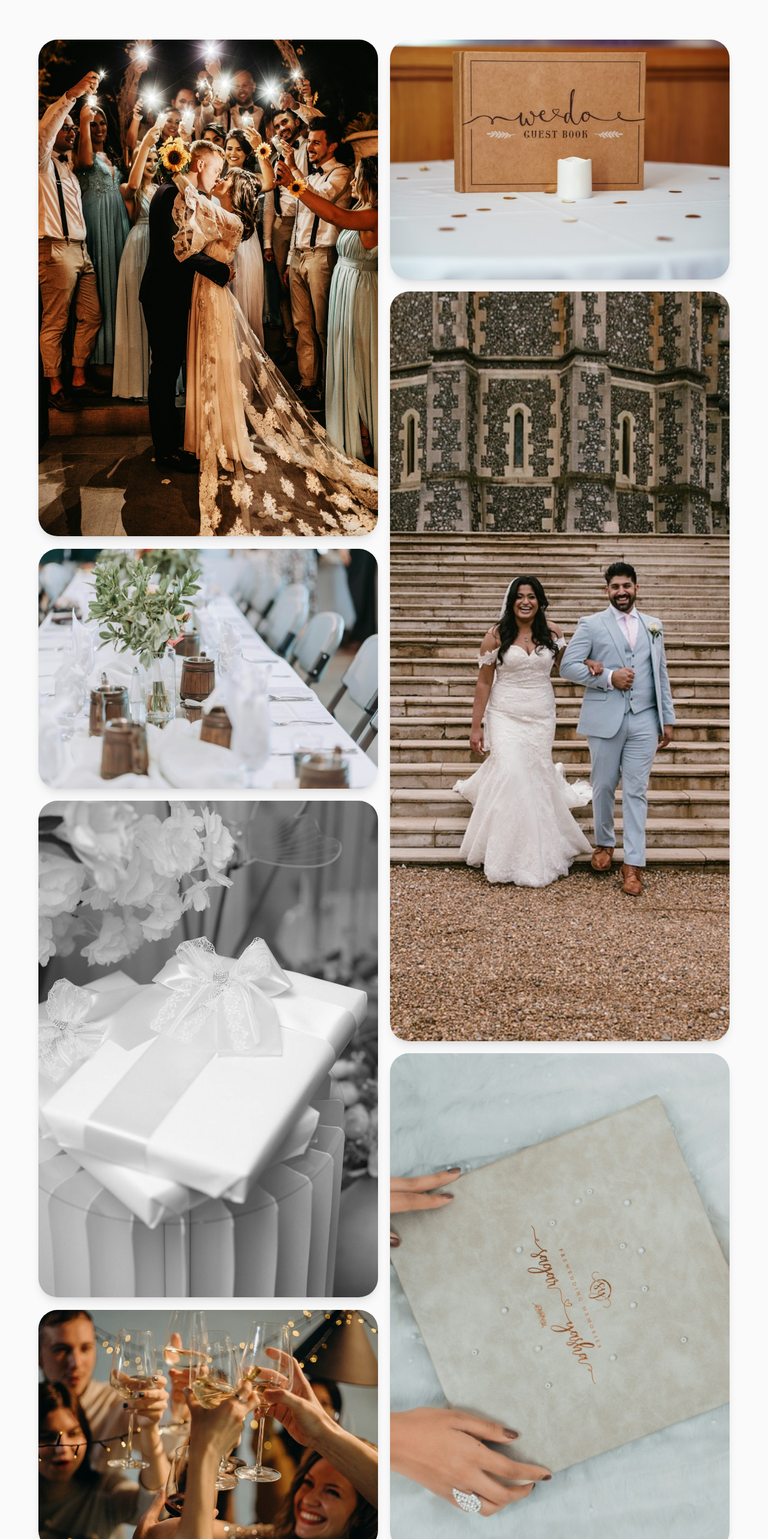
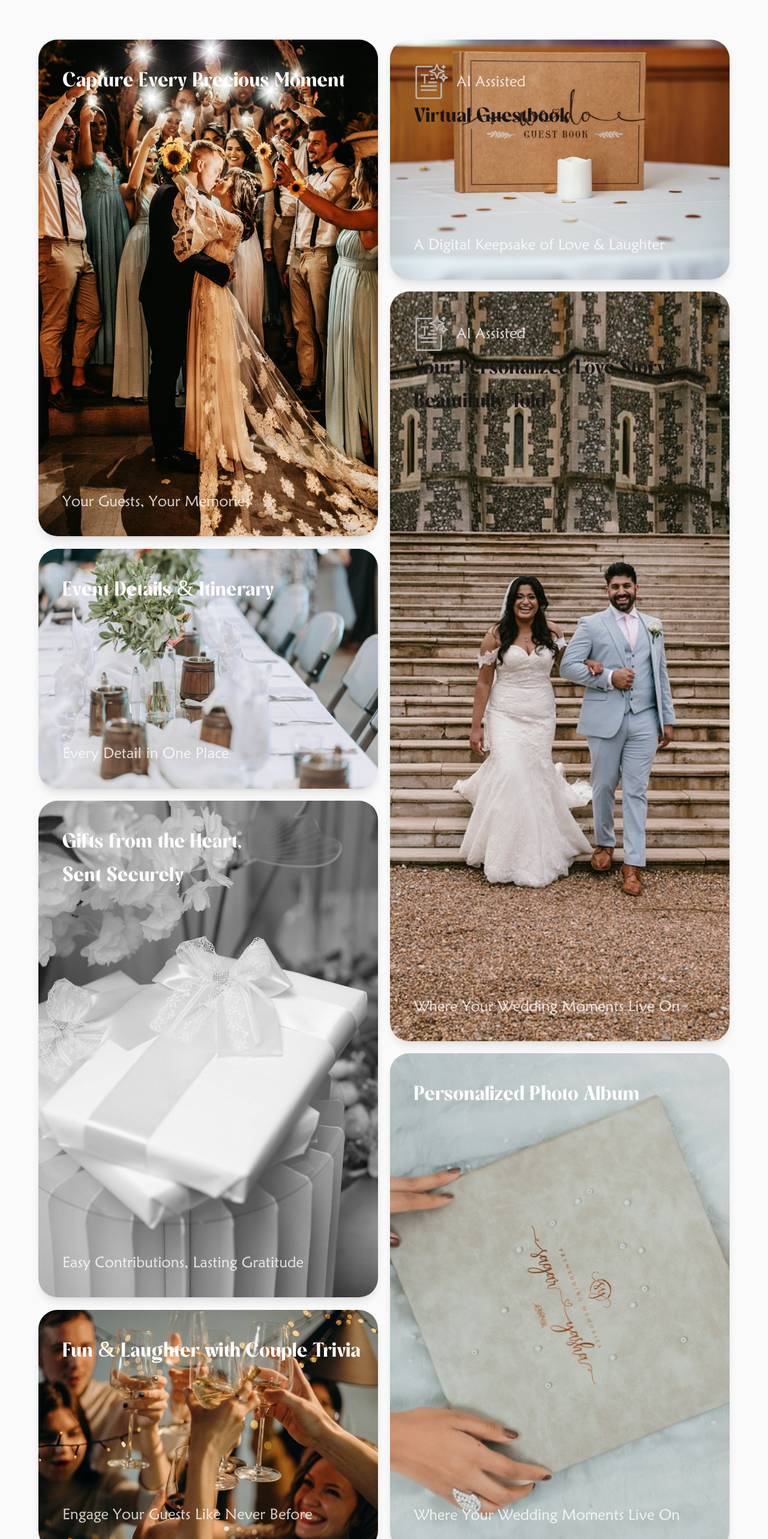
Before and after one commit to okafohenry/upwork, a Next.js app: page / in a window 1280 px wide. Shown: the part 1528-4094 px from the top of the page at 60% size. Built offline with nearby package versions, Linux system fonts and the light colour scheme.

Commit message:
gallery section cont'd

```diff
--- a/src/components/gallery/index.jsx
+++ b/src/components/gallery/index.jsx
@@ -1,6 +1,11 @@
+import Image from 'next/image';
+import aiTech from '../../../public/ai-tech.svg';
+
 export default function Gallery() {
 
-    const cardStyle = 'rounded-[32px] shadow-lg'
+    const cardStyle = 'rounded-[32px] shadow-lg relative'
+    const absoluteTop = 'absolute text-white top-10 lg:text-[37px] text-[27px] ml-10'
+    const absoluteBottom = 'absolute bottom-10 lg:text-[25px] text-[18px] ml-10 font-[400] text-white/[.8]'
 
     return (
         <div className="bg-[#FAFAFA] lg:py-[160px] py-[100px]">
@@ -9,15 +14,48 @@ export default function Gallery() {
                 <p className="lg:w-[65%] mx-auto lg:text-[30px] text-center text-[20px] mt-8  text-[#0D0D0D]">Explore the features that will bring your big day to life, making your wedding celebration unforgettable</p>
                 <div className="grid lg:grid-cols-2 grid-cols-1 gap-5 mt-[4.5rem]">
                     <div className="col-span-1 grid gap-y-5">
-                        <div className={`lg:h-[828px] h-[400px] ${cardStyle} bg-1`}></div>
-                        <div className={`h-[400px] ${cardStyle} bg-2`}></div>
-                        <div className={`lg:h-[828px] h-[400px] ${cardStyle} bg-3`}></div>
-                        <div className={`h-[400px] ${cardStyle} bg-4`}></div>
+                        <div className={`lg:h-[828px] h-[400px] ${cardStyle} bg-1`}>
+                            <h3 className={`${absoluteTop}`}>Capture Every Precious Moment</h3>
+                            <p className={`${absoluteBottom}`}>Your Guests, Your Memories</p>
+                        </div>
+                        <div className={`h-[400px] ${cardStyle} bg-2`}>
+                            <h3 className={`${absoluteTop}`}>Event Details & Itinerary</h3>
+                            <p className={`${absoluteBottom}`}>Every Detail in One Place</p>
+                        </div>
+                        <div className={`lg:h-[828px] h-[400px] ${cardStyle} bg-3`}>
+                            <h3 className={`${absoluteTop}`}>Gifts from the Heart,<br /> Sent Securely</h3>
+                            <p className={`${absoluteBottom}`}>Easy Contributions, Lasting Gratitude</p>
+                        </div>
+                        <div className={`h-[400px] ${cardStyle} bg-4`}>
+                            <h3 className={`${absoluteTop}`}>Fun & Laughter with Couple Trivia</h3>
+                            <p className={`${absoluteBottom}`}>Engage Your Guests Like Never Before</p>
+                        </div>
                     </div>
                     <div className="col-span-1 grid gap-y-5">
-                        <div className={`h-[400px] ${cardStyle} bg-5`}></div>
-                        <div className={`lg:h-[1250px] h-[400px] ${cardStyle} bg-6`}></div>
-                        <div className={`lg:h-[828px] h-[400px] ${cardStyle} bg-7`}></div>
+                        <div className={`h-[400px] ${cardStyle} bg-5`}>
+                            <div className='absolute top-10 ml-10'>
+                                <div className="flex items-center gap-x-3">
+                                    <Image src={aiTech} alt="ai" className='lg:w-auto w-[15%]' />
+                                    <p className={`lg:text-[25px] text-[18px] font-[400] text-white/[.8]`}>AI Assisted</p>
+                                </div>
+                                <h3 className={`lg:text-[37px] text-[27px]`}>Virtual Guestbook</h3>
+                            </div>
+                            <p className={`${absoluteBottom}`}>A Digital Keepsake of Love & Laughter</p>
+                        </div>
+                        <div className={`lg:h-[1250px] h-[400px] ${cardStyle} bg-6`}>
+                            <div className='absolute top-10 ml-10'>
+                                <div className="flex items-center gap-x-3">
+                                    <Image src={aiTech} alt="ai" className='lg:w-auto w-[15%]' />
+                                    <p className={`lg:text-[25px] text-[18px] font-[400] text-white/[.8]`}>AI Assisted</p>
+                                </div>
+                                <h3 className={`lg:text-[37px] text-[27px]`}>Your Personalized Love Story,<br className='lg:block hidden' /> Beautifully Told</h3>
+                            </div>
+                            <p className={`${absoluteBottom}`}>Where Your Wedding Moments Live On</p>
+                        </div>
+                        <div className={`lg:h-[828px] h-[400px] ${cardStyle} bg-7`}>
+                            <h3 className={`${absoluteTop}`}>Personalized Photo Album</h3>
+                            <p className={`${absoluteBottom}`}>Where Your Wedding Moments Live On</p>
+                        </div>
                     </div>
                 </div>
             </div>
```
Also changed, not shown: public/ai-tech.svg (added).
